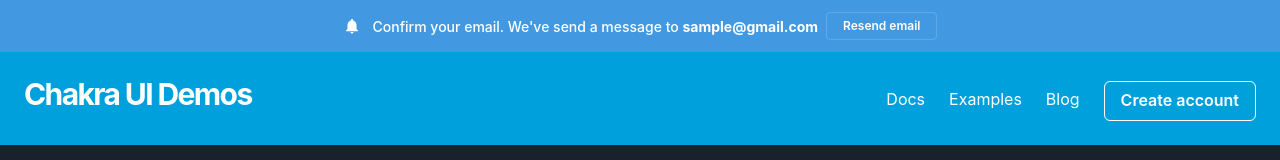
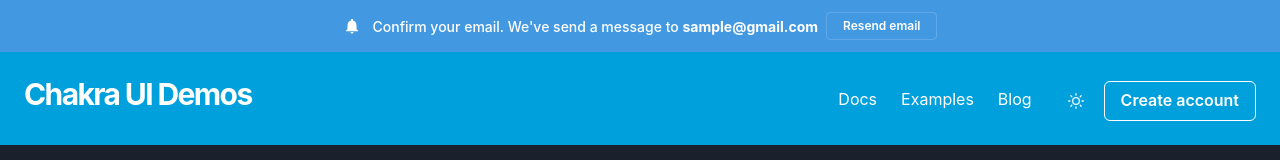
Before and after one commit to devhims/chakra-ui-demos, a React (Create React App) app: page / in a window 1280 px wide. Shown: the top 160 px of the page. Built offline with nearby package versions, Linux system fonts and the light colour scheme.

Commit message:
dark mode toggle button moved to navbar

```diff
--- a/public/index.html
+++ b/public/index.html
@@ -24,7 +24,7 @@
       work correctly both with client-side routing and a non-root public URL.
       Learn how to configure a non-root public URL by running `npm run build`.
     -->
-    <title>React App</title>
+    <title>Chakra UI Demos</title>
   </head>
   <body>
     <noscript>You need to enable JavaScript to run this app.</noscript>
--- a/src/components/Form.js
+++ b/src/components/Form.js
@@ -10,7 +10,6 @@
 
 import SignUp from './SignUp';
 import SignIn from './SignIn';
-import ThemeSelector from './ThemeSelector';
 import theme from '../theme';
 
 const Form = () => {
@@ -23,7 +22,6 @@
       rounded="lg"
       my={4}
     >
-      <ThemeSelector />
       <Image src={'./logo512.png'} w="80px" mx="auto" my={4} />
       <Tabs isFitted variant="enclosed-colored">
         <TabList mb="1em">
--- a/src/components/NavBar.js
+++ b/src/components/NavBar.js
@@ -7,6 +7,8 @@
   Button,
   useColorModeValue as mode,
 } from '@chakra-ui/react';
+
+import ThemeSelector from './ThemeSelector';
 
 const MenuItems = ({ children }) => (
   <Text mt={{ base: 4, md: 0 }} mr={6} display="block">
@@ -48,14 +50,16 @@
       </Box>
 
       <Box
-        display={{ base: show ? 'block' : 'none', md: 'flex' }}
+        display={{ base: show ? 'flex' : 'none', md: 'flex' }}
         width={{ base: 'full', md: 'auto' }}
-        justifyContent="flex-end"
+        justifyContent={{ base: 'flex-start', md: 'flex-end' }}
+        alignItems="baseline"
         flexGrow={1}
       >
         <MenuItems>Docs</MenuItems>
         <MenuItems>Examples</MenuItems>
         <MenuItems>Blog</MenuItems>
+        <ThemeSelector />
       </Box>
 
       <Box
--- a/src/components/ThemeSelector.js
+++ b/src/components/ThemeSelector.js
@@ -1,15 +1,23 @@
-import { useColorMode, Box, IconButton, Button } from '@chakra-ui/react';
+import {
+  useColorMode,
+  Box,
+  IconButton,
+  Button,
+  Flex,
+  Text,
+} from '@chakra-ui/react';
 import { MoonIcon, SunIcon } from '@chakra-ui/icons';
 
 const ThemeSelector = () => {
   const { colorMode, toggleColorMode } = useColorMode();
 
   return (
-    <Box textAlign="right">
+    <Box mr={2}>
       <IconButton
         icon={colorMode === 'light' ? <MoonIcon /> : <SunIcon />}
         onClick={toggleColorMode}
         variant="ghost"
+        _hover={{ bgColor: 'whiteAlpha.500' }}
       />
     </Box>
   );
```
Also changed, not shown: 1 other file (tests, documents, lock files or other folders).
